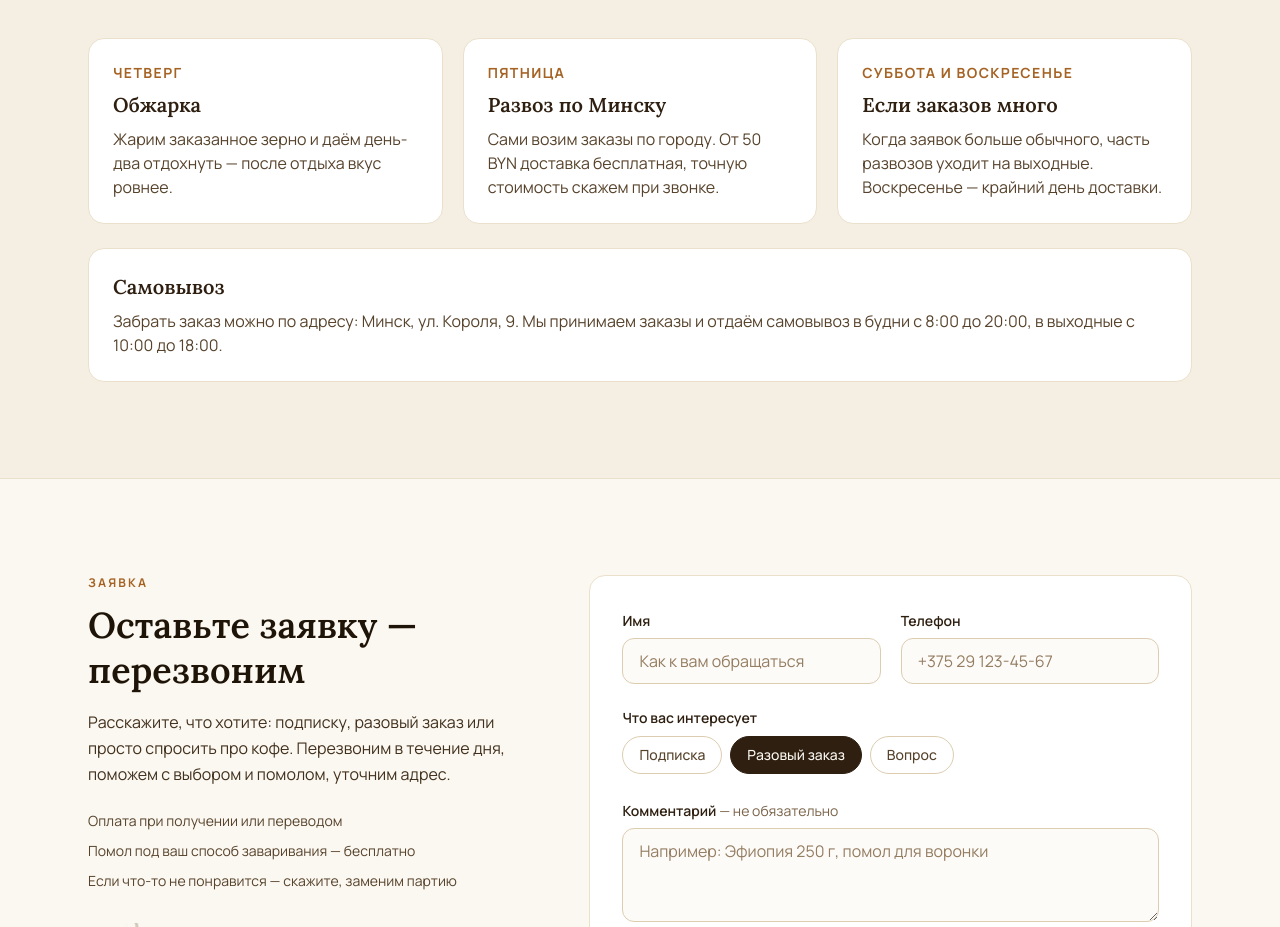
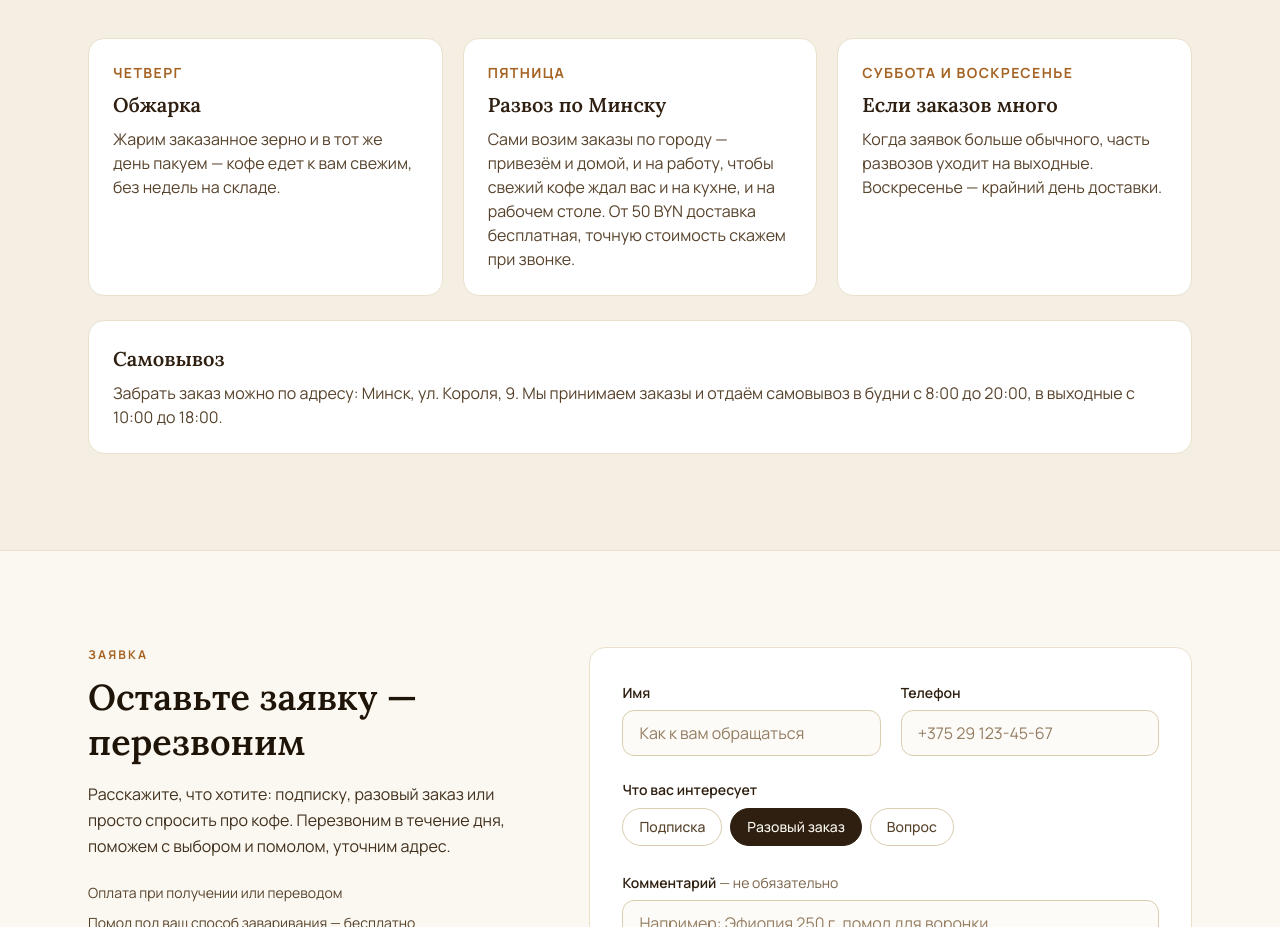
Before and after one commit to EugeneStone/craft_coffee, a Next.js app in the folder frontend/: page / in a window 1280 px wide. Shown: the part 1960-2887 px from the top of the page. Built offline with nearby package versions, Linux system fonts and the light colour scheme; no server answers.

Commit message:
ux: четверг — без отдыха зерна, пятница — доставка домой и на работу

```diff
--- a/frontend/src/components/Delivery.tsx
+++ b/frontend/src/components/Delivery.tsx
@@ -2,12 +2,12 @@ const STEPS = [
   {
     day: 'Четверг',
     title: 'Обжарка',
-    text: 'Жарим заказанное зерно и даём день-два отдохнуть — после отдыха вкус ровнее.',
+    text: 'Жарим заказанное зерно и в тот же день пакуем — кофе едет к вам свежим, без недель на складе.',
   },
   {
     day: 'Пятница',
     title: 'Развоз по Минску',
-    text: 'Сами возим заказы по городу. От 50 BYN доставка бесплатная, точную стоимость скажем при звонке.',
+    text: 'Сами возим заказы по городу — привезём и домой, и на работу, чтобы свежий кофе ждал вас и на кухне, и на рабочем столе. От 50 BYN доставка бесплатная, точную стоимость скажем при звонке.',
   },
   {
     day: 'Суббота и воскресенье',
```
